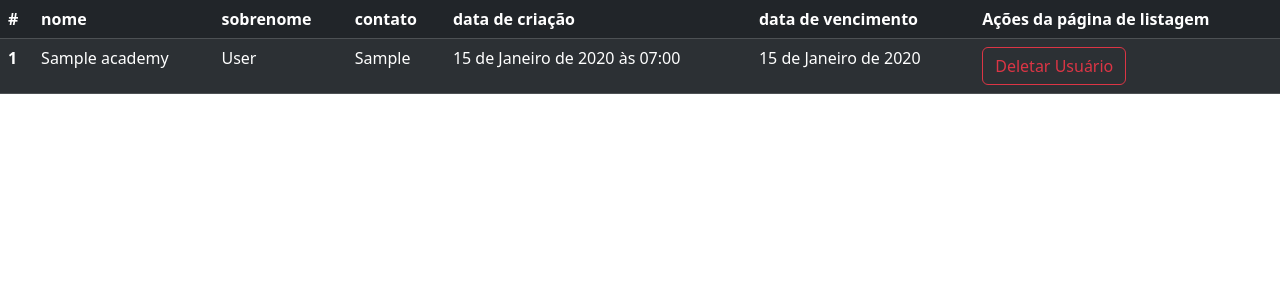
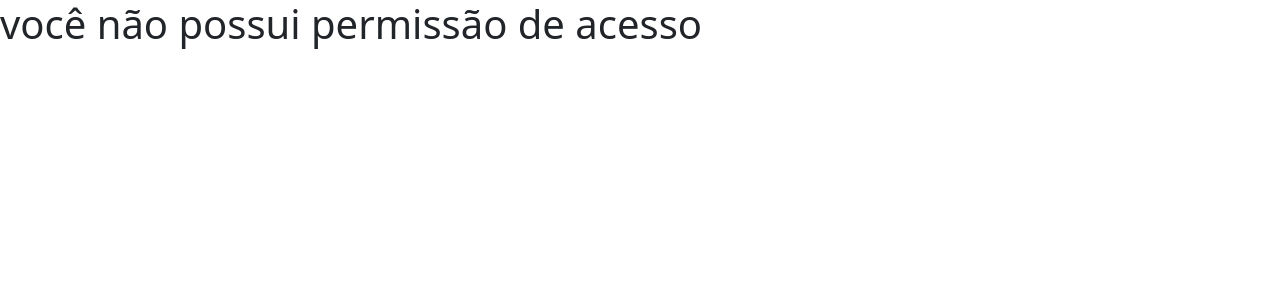
Before and after one commit to DanielErick-dev/Repo_Sistema, a Django app: page /listar/ in a window 1280 px wide. Shown: the top 300 px of the page. Run offline with Django 5.2, Linux system fonts and the light colour scheme; tables that the repository leaves empty hold one stand-in row (values such as "Sample post"); some libraries are stand-ins or nearby versions.

Commit message:
alteração nas views de listar usuários e usuários pendentes

```diff
--- a/academy/templates/academy/academy_list.html
+++ b/academy/templates/academy/list_view.html
@@ -1,22 +1,11 @@
 {% extends 'base.html' %}
 {% load static %}
 {% block title %}
-    {% if pagina_usuarios_pendentes %}
-        Página de listagem de usuarios pendentes
-    {% else %}
-        Página de Listagem de Usuários
-
-    {% endif %}
+    Listando Usuários
 {% endblock title %}
 {% block content %}
-    {% if pagina_usuarios_pendentes %}
-        {% if usuarios_pendentes %}
-            <h1>existem usuários com vencimento pendente</h1>
-        {% else %}
-            <h1>não existe usuário com vencimento pendente</h1>
-    {% endif %}
-    {% else %}
-        {% if academy_list %}
+    {% if logado %}
+        {% if object_list %}
         <table class="table table-dark table-striped">
                 <thead>
                     <tr>
@@ -30,7 +19,7 @@
                     </tr>
                 </thead>
                 <tbody>
-                    {% for usuario in academy_list %}
+                    {% for usuario in object_list %}
                         <tr>
                             <th scope="row">{{ usuario.pk }}</th>
                             <td>{{ usuario.name }}</td>
@@ -44,7 +33,9 @@
                 </tbody>
         </table>
         {% else %}
-        <p style="text-transform: capitalize;">não existe usuários cadastrados</p>
+            <p>não existe usuários cadastrados</p>
         {% endif %}
+    {% else %}
+        <h1>você não possui permissão de acesso</h1>
     {% endif %}
 {% endblock content %}
--- a/academy/views.py
+++ b/academy/views.py
@@ -1,13 +1,13 @@
-
 from datetime import datetime
-from typing import Any
-from django.views.generic import TemplateView, CreateView, ListView, DeleteView, View
+from django.views.generic import TemplateView, CreateView, ListView, DeleteView
 from .models import Academy
 from datetime import date
 from django.urls import reverse_lazy
+
+
 class IndexView(TemplateView):
     template_name = "academy/index_view.html"
-
+    # verificando se o usuário está logado no ADMIN do sistema
     def validando_login(self, request=None):
         if request is None:
             request = self.request
@@ -18,12 +18,16 @@ class IndexView(TemplateView):
 
     def get_context_data(self, **kwargs):
         context = super().get_context_data(**kwargs)
+
+        # obtendo contexto logado caso o usuário esteja logado no sistema
         context["logado"] = self.validando_login(request=self.request)
         return context
 
 class AcademyDeleteView(DeleteView):
     model = Academy
     success_url=reverse_lazy('index_view')
+
+
 class CadastroView(CreateView):
     template_name = 'academy/create_view.html'
     model = Academy
@@ -34,28 +38,39 @@ class CadastroView(CreateView):
         print("Requisição GET recebida")
         return super().get(request, *args, **kwargs)
     def form_valid(self, form):
+        # obtendo lista de DDDs válidos do Brasil
         lista_de_ddd = str([11, 12 , 13 , 14, 15 , 16, 17 , 18 , 19, 21, 22, 24, 27, 28, 32, 33, 34, 35, 37, 38, 41, 42, 43, 44, 46, 47, 48, 49, 51, 53, 54, 55, 61, 62, 63, 64, 65, 66, 67, 68, 69, 71, 73 ,74 ,75,77,79, 81, 82, 83, 84 ,85, 86,87,88,89,91 , 92, 93 , 94, 95,96,97,98,99])
+
+        # pegando dados submetidos no formulário
         nome = form.cleaned_data["name"].lower()
         contato = form.cleaned_data["contact"]
         sobrenome = form.cleaned_data["lastname"].lower()
+
         usuarios_salvos = Academy.objects.all()
         ddd_do_numero = str(contato[:2])
         numero_adicional = str(contato[2])
-        if contato.isdigit():
-            print(f'o formato do número {contato} é válido por só conter digitos')
-        else:
-            print(f'o formato do número {contato} é inválido por conter letras')
+
+        # verificando se o número de contato só contém digitos
+        if not contato.isdigit():
             form.add_error("contact", "o formato do número é inválido")
             erro_contato = "o formato do número é inválido"
+
+        # verificando se o DDD do número é válido
         if ddd_do_numero not in lista_de_ddd:
             form.add_error("contact", "o DDD do número é inválido")
             erro_contato = "o DDD do número é inválido"
+
+        # verificando se o número de contato contém 11 digitos
         if len(contato) != 11:
             form.add_error("contact", "este número não é válido")
             erro_contato = "o número de telefone é inválido"
+
+        # verificando se o número adicional é o número 9
         if numero_adicional != '9':
             form.add_error("contact", "número adicional obrigatório inválido")
             erro_contato = "número adicional obrigatório inválido"
+
+        # verificando se existem dados repetidos
         for usuarios in usuarios_salvos:
             if nome == usuarios.name and sobrenome == usuarios.lastname:
                 form.add_error('name', f"Já existe um usuário com este nome")
@@ -63,10 +78,13 @@ class CadastroView(CreateView):
             if contato == usuarios.contact:
                 form.add_error('contact', f"já existe um usuário com este número")
                 erro_contato = f"já existe um usuário com este número"
+
+        # verificando se foi gerado algum erro nas verificações
         if form.errors:
             context = self.get_context_data(erro_contato=erro_contato)
             return self.render_to_response(context)
 
+        # salvando formulário com os dados submetidos usando o método save
         form.instance.save()
         return super().form_valid(form)
     def get_context_data(self, **kwargs):
@@ -75,12 +93,22 @@ class CadastroView(CreateView):
         return context
 
 class AcademyListView(ListView):
+    # listando usuários salvos
     model = Academy
+    template_name = 'academy/list_view.html'
+    def get_context_data(self, **kwargs):
+        context = super().get_context_data(**kwargs)
+        # usando método de verificação de login do ADMIN
+        context['logado'] = IndexView.validando_login(self, request=self.request)
+        return context
+
+
 
 
 class AcademyUsuariosPendentesView(ListView):
+    # listando usuários pendentes
     model = Academy
-
+    template_name = 'academy/list_pendentes.html'
     def get_context_data(self, **kwargs):
         context =  super().get_context_data(**kwargs)
         def verificando_vencimentos_pendentes(self, **kwargs):
@@ -90,11 +118,11 @@ class AcademyUsuariosPendentesView(ListView):
             for usuario in usuarios:
                 if usuario.vencimento < datetime.now().date():
                     vencimentos_pendentes = True
-                    print(f'existe usuarios com vencimento pendente: {usuario.name} {usuario.lastname}\ndata de vencimento: {usuario.vencimento}')
                     break
-                else:
-                    print("não houve usuários com vencimento pendente")
             return vencimentos_pendentes
+        # usando método para verificar se existem usuários pendentes
         context['usuarios_pendentes'] = verificando_vencimentos_pendentes(self)
-        context['pagina_usuarios_pendentes'] = True
+
+        # usando método de verificação de login do ADMIN
+        context['logado'] = IndexView.validando_login(self, request=self.request)
         return context
```
Also changed, not shown: academy/models.py (+2 -6 lines), academy/templates/academy/list_pendentes.html (added, +18 -0 lines), script.py (deleted, +0 -13 lines).
